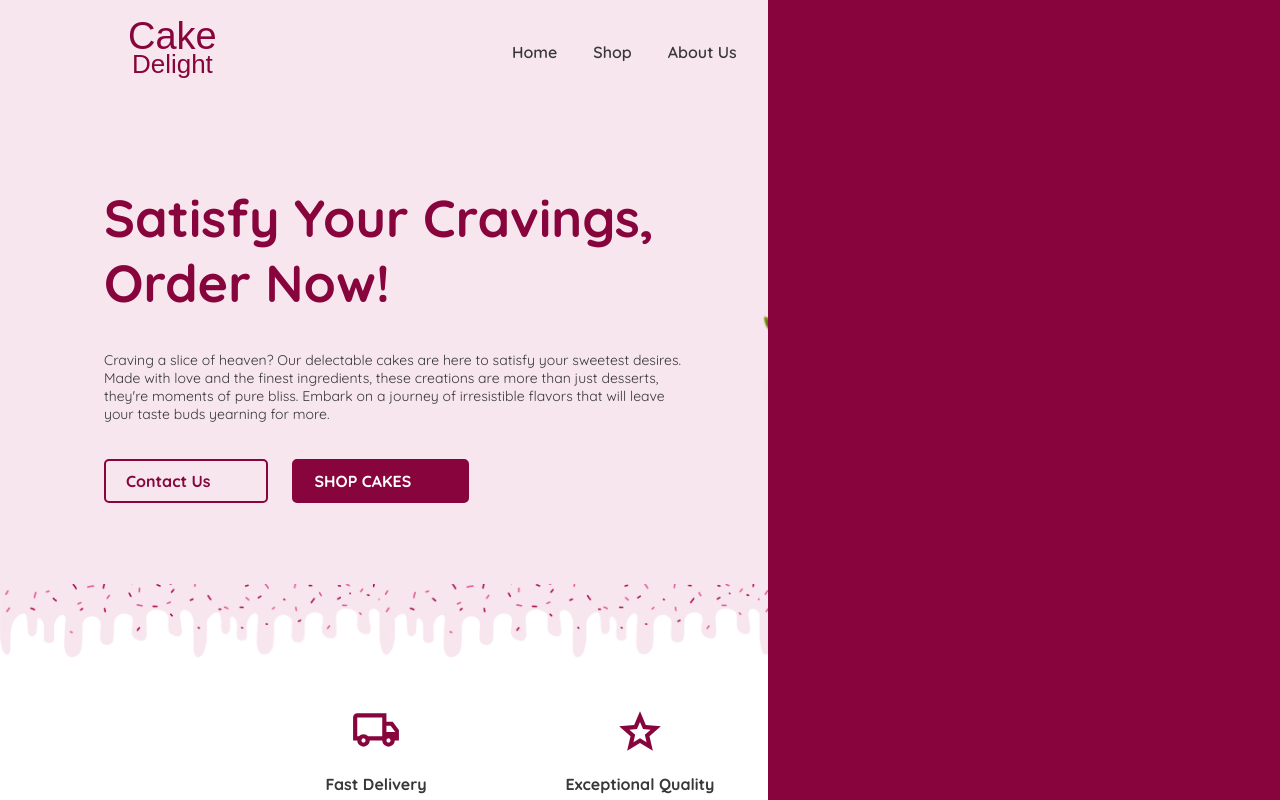
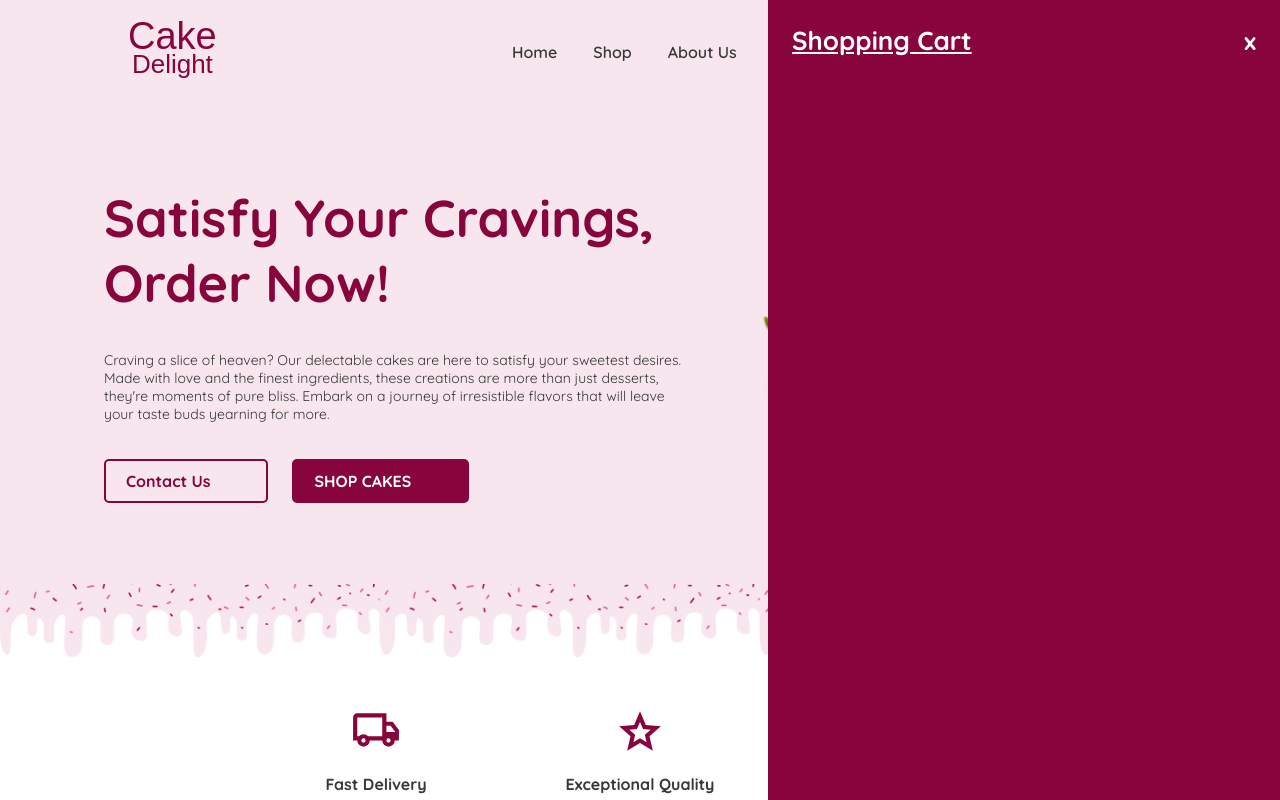
Before and after one commit to tomassfernandes/cake-delight, a React (Create React App) app in the folder cake-delight/: page / in a window 1280 px wide. Shown: the top 800 px of the page. Built offline with nearby package versions, Linux system fonts and the light colour scheme; a web font is replaced by a local one.

Commit message:
second cart commit

```diff
--- a/cake-delight/src/CSS/cart-section.css
+++ b/cake-delight/src/CSS/cart-section.css
@@ -8,6 +8,51 @@
   z-index: 10001;
 }
 
+.cart-main-div {
+  padding: 2.4rem;
+  display: flex;
+  flex-direction: column;
+  justify-content: center;
+  gap: 2.2rem;
+}
+
+.cart-heading-div {
+  display: flex;
+  align-items: center;
+  justify-content: space-between;
+  margin-bottom: 2.2rem;
+}
+
+.cart-close-btn {
+  font-size: 2.4rem;
+  color: white;
+  font-weight: 700;
+  cursor: pointer;
+}
+
+.cart-heading-secondary {
+  font-size: 2.6rem;
+  color: white;
+  text-decoration: underline;
+}
+
+.cart-cake-item-div {
+  display: flex;
+  align-items: center;
+  justify-content: space-between;
+}
+
+.cart-cake-img-div {
+  display: flex;
+  flex-direction: column;
+  align-items: center;
+  justify-content: center;
+}
+
+.cart-cake-img {
+  width: 100%;
+}
+
 .cart-cake-name {
   color: white;
 }
--- a/cake-delight/src/Cart.js
+++ b/cake-delight/src/Cart.js
@@ -7,10 +7,17 @@ export default function Cart() {
   return (
     <section className="cart-section">
       <div className="cart-main-div">
+        <div className="cart-heading-div">
+          <h3 className="cart-heading-secondary">Shopping Cart</h3>
+          <span className="cart-close-btn">x</span>
+        </div>
+
         {cartState.cartItems.map((item) => (
-          <div key={item.id}>
-            <p className="cart-cake-name">{item.name}</p>
-            {/* Add more details or styling as needed */}
+          <div key={item.id} className="cart-cake-item-div">
+            <div className="cart-cake-img-div">
+              <img src={item.img} alt={item.name} className="cart-cake-img" />
+              <p className="cart-cake-name">{item.name}</p>
+            </div>
           </div>
         ))}
       </div>
```
